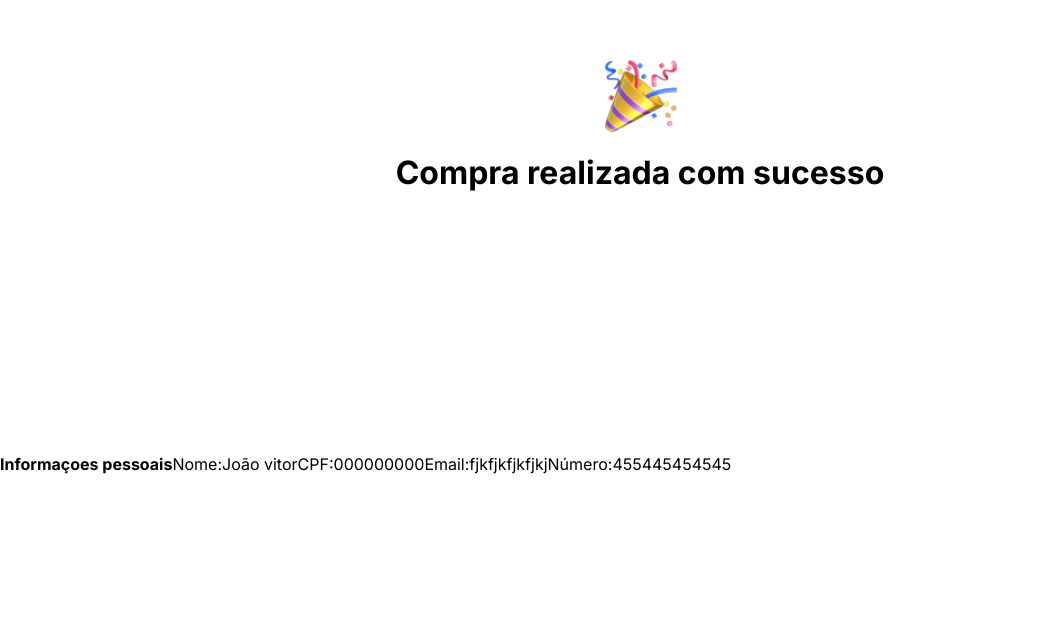
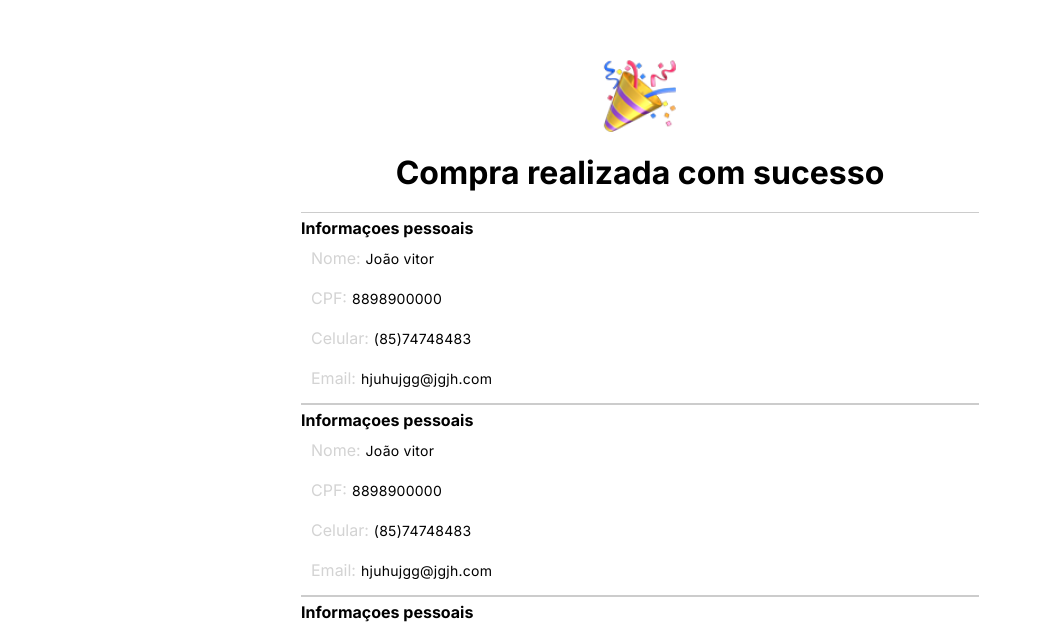
Before and after one commit to FS10-digitalcollege/digital-store, a React (Vite) app: page / in a window 1280 px wide. Shown: the part 182-806 px from the top of the page, without its empty margins (0-1041 px from the left). Built offline with nearby package versions, Linux system fonts and the light colour scheme.

Commit message:
page incompleta

```diff
--- a/src/components/CardInfo/index.jsx
+++ b/src/components/CardInfo/index.jsx
@@ -6,10 +6,10 @@ const CardInfo = () =>{
         <>
         <div className="card">
                 <h4>Informaçoes pessoais</h4>
-                <span>Nome:</span><p>João vitor</p>
-                <span>CPF:</span><p>000000000</p>
-                <span>Email:</span><p>fjkfjkfjkfjkj</p>
-                <span>Número:</span><p>455445454545</p>
+                <div className="info"><span>Nome:</span><p>João vitor</p></div>
+                <div className="info"><span>CPF:</span><p>8898900000</p></div>
+                <div className="info"><span>Celular:</span><p>(85)74748483</p></div>
+                <div className="info"><span>Email:</span><p>hjuhujgg@jgjh.com</p></div>
         </div>
         </>
     )
--- a/src/components/CardInfo/style.css
+++ b/src/components/CardInfo/style.css
@@ -5,7 +5,7 @@
     text-decoration: none;
 }
 
-.container{
+#container{
     display: flex;
     justify-content: center;
     align-items: center;
@@ -13,11 +13,45 @@
     margin: 242px 301px;
 }
 
-.container img,h1{
-    display: block;
+.cardImg{
+    display: flex;
+    justify-content: center;
+    align-items: center;
+    flex-direction: column;
+}
+
+.cardImg img,h1{
     padding-bottom:20px;
 }
 
 .card{
     display: flex;
+    justify-content: center;
+    flex-direction: column;
+    border-top: 1px solid #cccccc;
+    border-bottom: 1px solid #cccccc;
+    padding: 5px 0;;
+    width: 100%;
 }
+
+.card p,span{
+    display: inline-block;
+
+}
+
+.card .info p{
+    font-family: Inter;
+    font-size: 14px;
+    font-weight: 500;
+    line-height: 22px;
+    letter-spacing: 0.25px;
+    text-align: center;
+}
+
+.card .info span{
+    color: lightgray;
+}
+
+ .card .info,span{
+    padding: 5px;
+ }
--- a/src/pages/ConclusaoDeCompra/index.jsx
+++ b/src/pages/ConclusaoDeCompra/index.jsx
@@ -6,11 +6,15 @@ import '../../components/CardInfo/style.css';
 const ConclusaoDeCompra = () =>{
     return(
         <>
-        <div className="container">
+        <div id="container">
+            <div className='cardImg'>
                 <img src="src\pages\ConclusaoDeCompra\assets\image.png" alt="compra realizada" />
                 <h1>Compra realizada com sucesso</h1>
+            </div>
+        <CardInfo></CardInfo>
+        <CardInfo></CardInfo>
+        <CardInfo></CardInfo>
         </div>
-        <CardInfo></CardInfo>
         </>
     )
 
```
